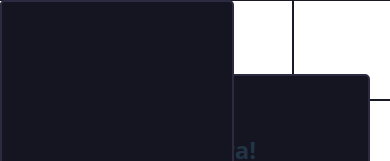
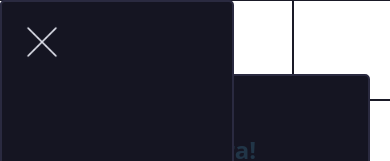
Before and after one commit to devangmalhotra/portfolio-website, a React (Vite) app: page / in a window 390 px wide. Both pictures are taken after a click on the element 27 px from the left and 27 px from the top of the page. Shown: the top 161 px of the page. Built offline with nearby package versions, Linux system fonts and the light colour scheme.

Commit message:
updated navbar

```diff
--- a/src/Components/MainContentContainerMobile/MainContentContainerMobile.jsx
+++ b/src/Components/MainContentContainerMobile/MainContentContainerMobile.jsx
@@ -58,7 +58,7 @@ function MainContentContainerMobile() {
 
     const showNavBar = () => {
         if (navBarOpen) {
-            return (<NavBar handleSectionClick={handleSectionClick} activeSection={activeSection} mobileNavBar={true}/>)
+            return (<NavBar handleSectionClick={handleSectionClick} activeSection={activeSection} mobileNavBar={true} handleHamburgerClick={handleHamburgerClick}/>)
         }
     }
 
--- a/src/Components/NavBar/NavBar.css
+++ b/src/Components/NavBar/NavBar.css
@@ -3,6 +3,7 @@
     grid-column: 2;
     grid-row: 1 / 4;
     align-self: stretch;
+    position: relative;
 }
 
 .navbar {
@@ -107,3 +108,23 @@
     mask-image: url('../../assets/NavBarIcons/icons8-contact-50.png');
     -webkit-mask-image: url('../../assets/NavBarIcons/icons8-contact-50.png');
 }
+
+.navbar-close-icon {
+    mask-image: url('../../assets/NavBarIcons/icons8-close-100.png');
+    -webkit-mask-image: url('../../assets/NavBarIcons/icons8-close-100.png');
+    height: 40px;
+    width: 40px;
+}
+
+#navbar-close-container {
+    position: absolute;
+    top: 0;
+    margin: 20px;
+    transition: 0.3s cubic-bezier(0.7, 0, 0.2, 1);
+}
+
+#navbar-close-container:hover {
+    cursor: pointer;
+    opacity: 60%;
+    transition: 0.3s cubic-bezier(0.7, 0, 0.2, 1);
+}
--- a/src/Components/NavBar/NavBar.jsx
+++ b/src/Components/NavBar/NavBar.jsx
@@ -6,8 +6,10 @@ function NavBar(props) {
 
   return (
     <motion.div id='navbar-card-container' className='card' initial={{ scale: 0 }} animate={{ scale: 1 }} transition={{ duration: 0.3, ease: [0, 0.71, 0.2, 1.01] }}>
+      {props.mobileNavBar && <div id='navbar-close-container' onClick={props.handleHamburgerClick}>
+        <div className='navbar-close-icon icon'></div>
+      </div>}
         <nav className='navbar card-content'>
-          <div id='navbar-close'></div>
           <ul className='navbar-links'>
               <li onClick={props.handleSectionClick.bind(this, 'home')} className={props.activeSection == 'home' ? 'navbar-active' : ''}><div className='navbar-icon icon' id='home-icon'></div>Home</li>
               <li onClick={props.handleSectionClick.bind(this, 'experience')} className={props.activeSection == 'experience' ? 'navbar-active' : ''}><div className='navbar-icon icon' id='experience-icon'></div>Experience</li>
```
